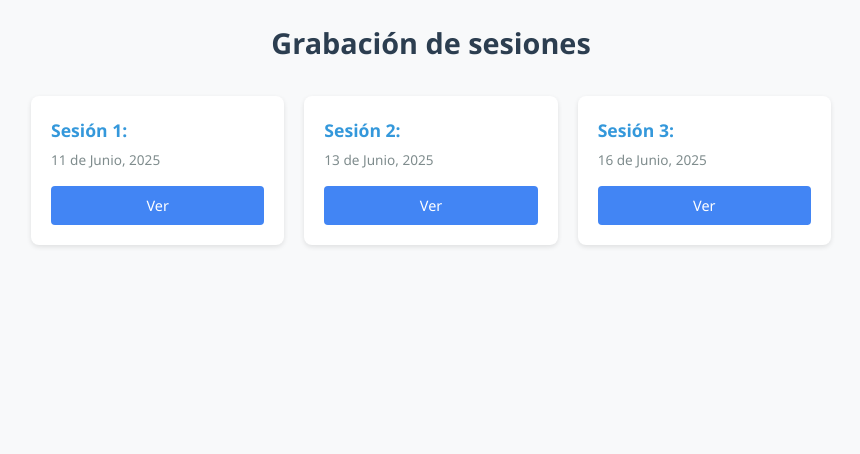
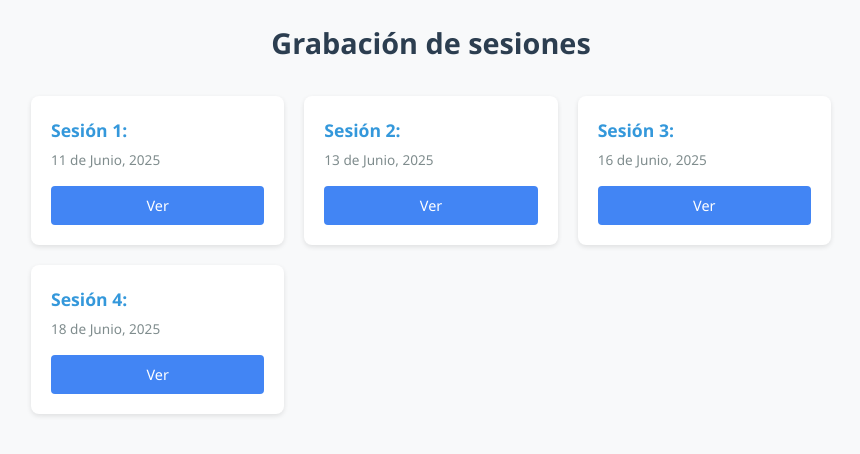
Before and after one commit to DuvanAngulo/gabacionesg298.github.io, a plain HTML site: page index.html in a window 1280 px wide. Shown: the whole page, without its empty margins (209-1069 px from the left). Drawn offline with Linux system fonts and the light colour scheme.

Commit message:
Update index.html

```diff
--- a/index.html
+++ b/index.html
@@ -118,6 +118,13 @@
                 <a href="https://us02web.zoom.us/rec/play/3AcRtno74yT0ZDBEDa9d2S6FhBdzo6GMa_ALPJtoMwBpTSrSsAkVNLOXaOfJutMnVlnxQGI_kwSHK-VZ.f_V0sq1dxKvVmhow?autoplay=true&startTime=1750110887000" class="drive-btn" target="_blank">Ver</a>
             </div>
 
+            <!-- Sesión 4 -->
+            <div class="session-card">
+                <div class="session-title">Sesión 4:</div>
+                <div class="session-date">18 de Junio, 2025</div>
+                <a href="https://renata.zoom.us/rec/share/lQM47xbRGz2BinlH5uap7vmkiTEnBi-CIGB-AjhMorv6I5fx8YizDhHrjdiGSBE.sSDxI4S6oUbRL1dP" class="drive-btn" target="_blank">Ver</a>
+            </div>
+
 
 
 
```
